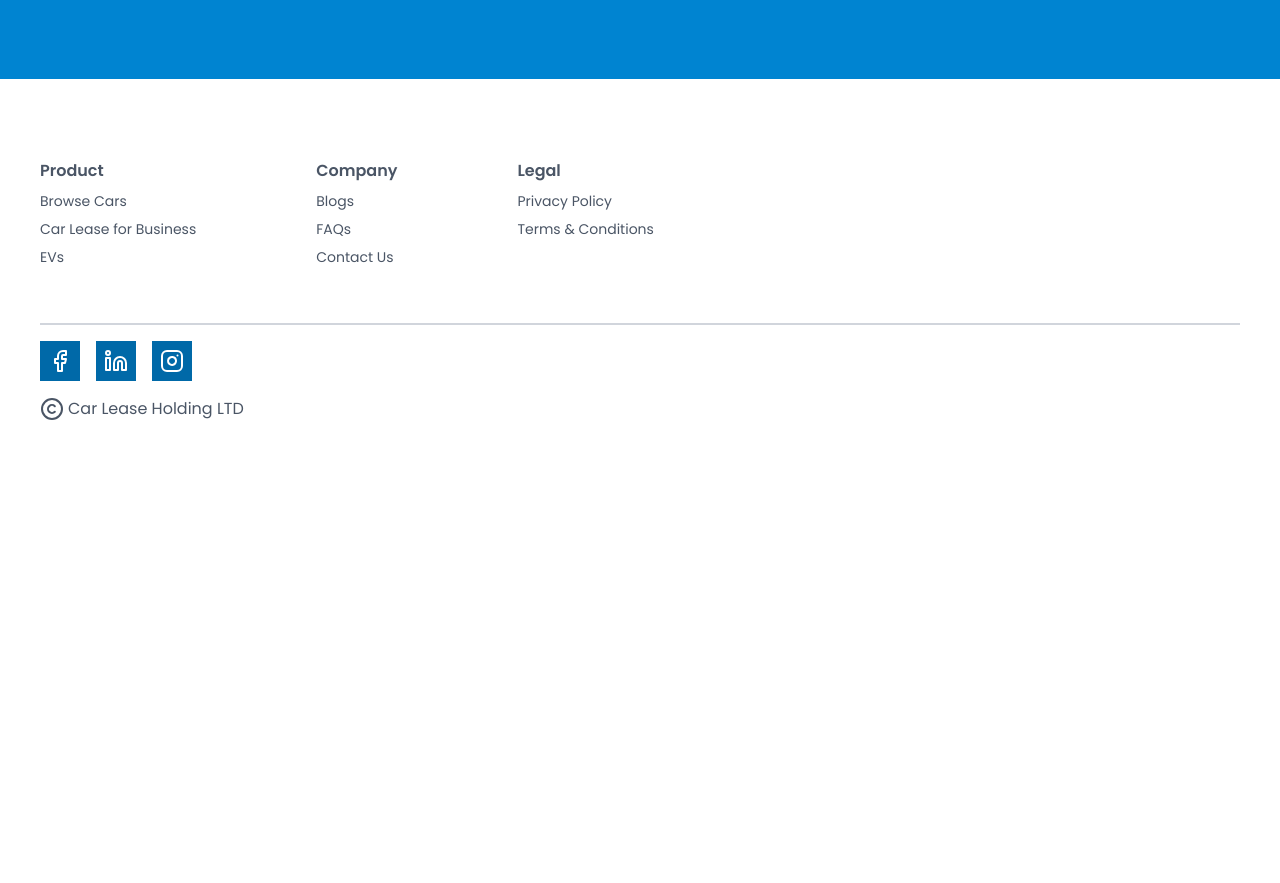
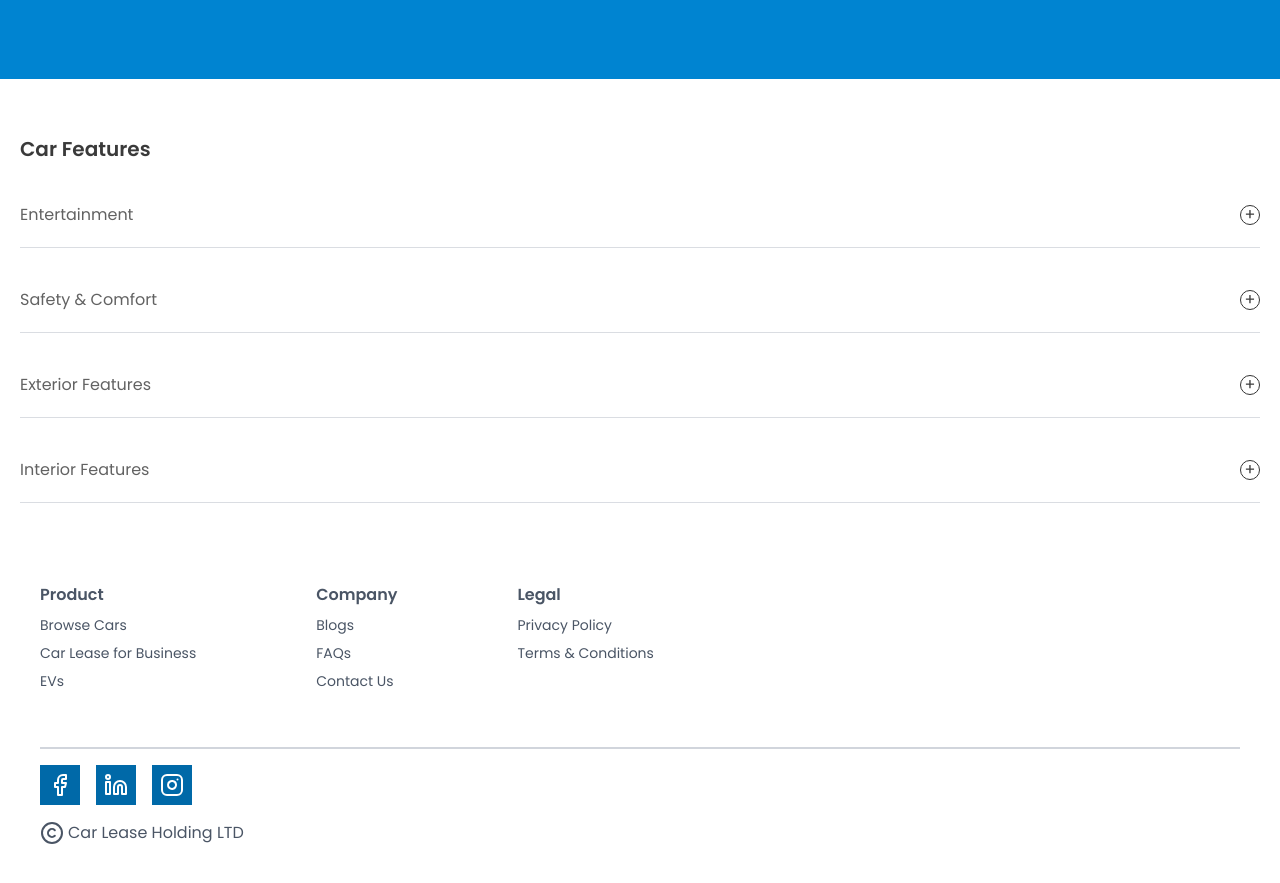
Before and after one commit to mohammedansarusman/leaseCars, a Next.js app: page /browse/1047 in a window 1280 px wide. Shown: the part 1310-2193 px from the top of the page. Before the commit the page ends 1831 px from the top, so only its background shows below. Built offline with nearby package versions, Linux system fonts and the light colour scheme.

Commit message:
accordion in browse_product_id

```diff
--- a/src/app/browse/[carsId]/page.jsx
+++ b/src/app/browse/[carsId]/page.jsx
@@ -5,6 +5,8 @@ import { Specification } from "@/components/productFeatures/Specification";
 import { LocationsDropDown } from "@/components/productFeatures/LocationsDropDown";
 import { SubscriptionTerm } from "@/components/productFeatures/SubscriptionTerm";
 import { Benefits } from "@/components/productFeatures/Benefits";
+import { Features } from "@/components/productFeatures/Features";
+
 export default async function CarDetailsPage({ params }) {
   const {carsId} = await params;
   const carFeatures = carDetails.find(
@@ -14,8 +16,7 @@ export default async function CarDetailsPage({ params }) {
   if (!carFeatures) {
     notFound();
   }
-  const { brand, model, media, specifications, cities, pricing } = carFeatures;
-  console.log("media=>", media);
+  const { brand, model, media, specifications, cities, pricing, features } = carFeatures;
 
   return (
     <div className="pt-25 flex flex-col gap-4 w-full items-center">
@@ -33,7 +34,8 @@ export default async function CarDetailsPage({ params }) {
       <SubscriptionTerm pricing = {pricing} />
       {/* Benefits */}
       <Benefits />
-
+      {/* Additional Features */}
+      <Features features = {features}/>
 
     </div>
   );
--- /dev/null
+++ b/src/components/productFeatures/AccordionFeature.jsx
@@ -0,0 +1,38 @@
+"use client";
+import React, { useState } from "react";
+
+export const AccordionFeature = ({ item }) => {
+  const [display, setDisplay] = useState(false);
+  const handleClick = () =>{
+    setDisplay((prev)=>!prev)
+  }
+  return (
+    <div>
+      {/* heading and +/- sign for accordion  */}
+      <div className="flex items-center justify-between mt-10">
+        <h1 className="text-md opacity-80">{item.feature_group_name}</h1>
+        <div className="border border-black rounded-full w-5 h-5
+        flex items-center justify-center cursor-pointer transition-all duration-700 delay-1000"
+        onClick = {handleClick}
+        >
+          {display ? '-' : '+'}
+
+        </div>
+      </div>
+      {/* Accordion content  */}
+      {display && (
+        <div className="flex flex-wrap gap-2">
+          {item.feature_group_items.map((things) => (
+            <h1
+              key={things.id}
+              className="text-sm bg-gray-300 px-3 py-1 rounded-full"
+            >
+              {things.name}
+            </h1>
+          ))}
+        </div>
+      )}
+      <div className="w-full h-px bg-gray-300 mt-5"></div>
+    </div>
+  );
+};
--- /dev/null
+++ b/src/components/productFeatures/Features.jsx
@@ -0,0 +1,13 @@
+import { AccordionFeature } from "./AccordionFeature";
+export const Features = ({ features }) => {
+  console.log("features", features);
+
+  return (
+    <div className="w-full px-5 pt-5 opacity-80 mt-5">
+      <h1 className="text-xl font-semibold">Car Features</h1>
+      {features.map((item) => (
+        <AccordionFeature item = {item} key={item.feature_group_name}/>
+      ))}
+    </div>
+  );
+};
--- a/src/components/productFeatures/SubscriptionTerm.jsx
+++ b/src/components/productFeatures/SubscriptionTerm.jsx
@@ -26,9 +26,6 @@ export const SubscriptionTerm = ({ pricing }) => {
       })
     );
   };
-
-  console.log("pricing=>", pricing);
-
   return (
     <div className="w-full px-5">
       <h1 className="text-base font-semibold opacity-80">Subscription Terms</h1>
```
